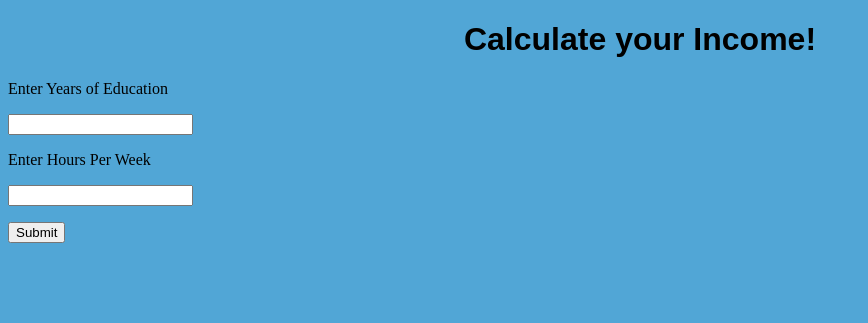
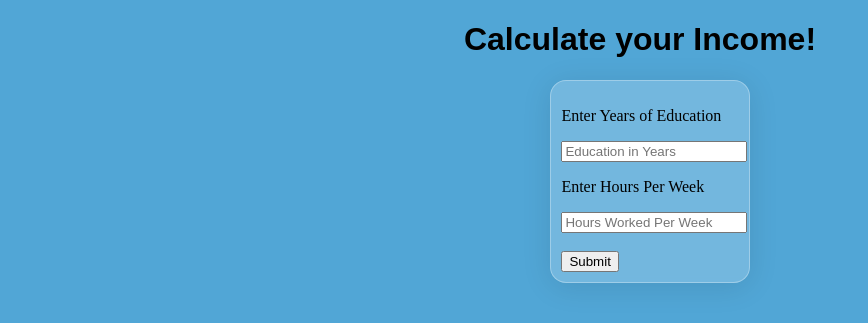
Before and after one commit to dcodecrzft/incomcalc, a Flask app: page /calc/ in a window 1280 px wide. Shown: the top 323 px of the page, without its empty margins (0-868 px from the left). Run offline with Flask 3, Linux system fonts and the light colour scheme.

Commit message:
changes done so far

```diff
--- a/main.py
+++ b/main.py
@@ -8,6 +8,7 @@ app = Flask(__name__)
 
 @app.route("/")
 def index():
+
     return render_template('index.html')
     if request.method == "POST":
         edu_years = int(request.form['edu_years'])
--- a/static/css/style.css
+++ b/static/css/style.css
@@ -33,3 +33,28 @@ div.center {
   position: absolute;
 
 }
+
+div.form-container {
+    margin: 0;
+    position: absolute;
+    left: 43%;
+    width: 200px;
+}
+
+
+
+
+div.form-container-inner {
+    padding: 10px;
+    background: rgba(255, 255, 255, 0.2);
+    border-radius: 16px;
+    box-shadow: 0 4px 30px rgba(0, 0, 0, 0.1);
+    backdrop-filter: blur(5px);
+    -webkit-backdrop-filter: blur(5px);
+    border: 1px solid rgba(255, 255, 255, 0.3);
+}
+
+input[type=number].form {
+    width: 100%;
+
+}
--- a/templates/calc.html
+++ b/templates/calc.html
@@ -6,16 +6,17 @@
 {% endblock %}
 
 {% block body %}
+
 <h1 class="title">Calculate your Income!</h1>
 
 <div class="form-container">
     <div class="form-container-inner">
         <form action="http://localhost:5000/calc/predict" method="post">
             <p>Enter Years of Education</p>
-            <p><input type="number" name="Education in Years" required></p>
+            <input type="number" placeholder="Education in Years" class="form" required>
             <p>Enter Hours Per Week</p>
-            <p><input type="number" name="Hours Worked Per Week" required></p>
-            <p><input type="submit", name="Submit"></p>
+            <input type="number" placeholder="Hours Worked Per Week" class="form" required> <br><br>
+            <input type="submit" name="Submit" class="form">
         </form>
     </div>
 </div>
```
